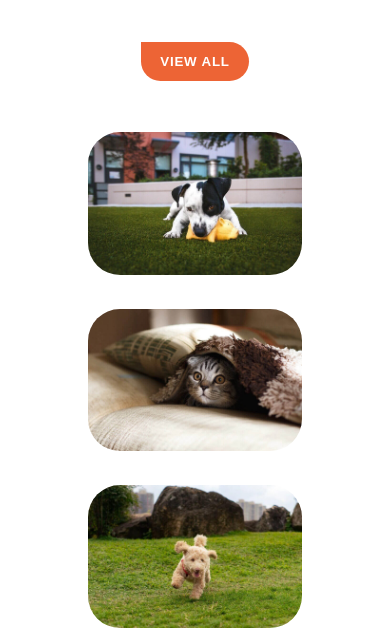
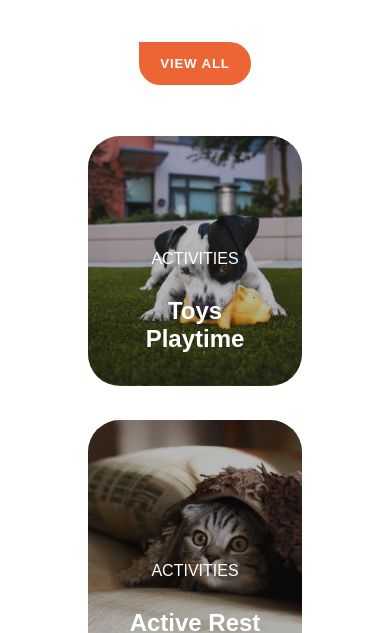
Before and after one commit to IngeHeeringa/202301-w1ch4-inge-heeringa, a website built with Parcel: page src/index.html in a window 390 px wide. Shown: the part 234-867 px from the top of the page. Built offline with nearby package versions, Linux system fonts and the light colour scheme; a small style sheet from the web is missing.

Commit message:
Style pet-cards text content and positioning

```diff
--- a/src/css/styles.css
+++ b/src/css/styles.css
@@ -28,9 +28,17 @@ main {
   min-height: inherit;
   display: flex;
   flex-direction: column;
-  justify-content: space-between;
+  justify-content: center;
   padding: var(--padding-section);
   gap: 3.188rem;
+}
+
+.photo-description__title {
+  margin: 0;
+}
+
+.photo-description__category {
+  text-transform: uppercase;
 }
 
 .button {
@@ -44,6 +52,8 @@ main {
   height: fit-content;
   font-weight: 800;
   letter-spacing: 0.05rem;
+  cursor: pointer;
+  transition: 0.2s;
 }
 
 .activities-info {
@@ -64,27 +74,81 @@ main {
   font-weight: 800;
 }
 
+.activities-info__button {
+  border: 2px solid var(--color-accent);
+}
+
+.activities-info__button:hover {
+  color: var(--color-accent);
+  background-color: transparent;
+}
+
 .pet-cards {
   display: flex;
-  flex-wrap: wrap;
   gap: 1.875rem;
 }
 
 .pet-card {
+  position: relative;
+}
+
+.pet-card__text {
+  border-radius: 2rem;
+  padding: 2rem;
+  position: absolute;
+  display: flex;
+  flex-direction: column;
+  align-items: center;
+  justify-content: center;
+  top: 0;
+  bottom: 0.3rem;
+  left: 0;
+  right: 0;
+  background-color: rgba(17, 17, 17, 0.3);
+  color: #fff;
+  opacity: 0;
+  gap: 1.8rem;
+
+  transition: 0.2s;
+}
+
+.pet-card:hover .pet-card__text {
+  opacity: 1;
 }
 
 .pet-card__photo {
   width: 100%;
+  object-fit: cover;
+  max-height: 20rem;
   border-radius: 2rem;
 }
 
-@media screen and (max-width: 600px) {
+@media (max-width: 600px) {
   * {
     text-align: center;
+  }
+
+  main {
+    justify-content: space-between;
   }
 
   .activities-info {
     flex-direction: column;
     gap: 2.813rem;
   }
+
+  .pet-cards {
+    flex-wrap: wrap;
+  }
+
+  .pet-card__photo {
+    min-width: 10rem;
+    object-fit: cover;
+    height: 250px;
+  }
+
+  .pet-card__text {
+    opacity: 1;
+    justify-content: flex-end;
+  }
 }
--- a/src/index.html
+++ b/src/index.html
@@ -20,10 +20,28 @@
       <button class="activities-info__button button">View all</button>
     </section>
     <section class="pet-cards">
-      <article class="pet-card"><img class="pet-card__photo" src="img/01.jpg" alt="Puppy biting in a toy"></article>
-      <article class="pet-card"><img class="pet-card__photo" src="img/02.jpg"
-          alt="Cat looking curiously from under a blanket"></article>
-      <article class="pet-card"><img class="pet-card__photo" src="img/03.jpg" alt="Dog running in a field"></article>
+      <article class="pet-card">
+        <img class="pet-card__photo" src="img/01.jpg" alt="Puppy biting in a toy" width="900" height="600">
+        <div class="pet-card__text">
+          <span class="photo-description__category">Activities</span>
+          <h2 class="photo-description__title">Toys Playtime</h2>
+        </div>
+      </article>
+      <article class="pet-card">
+        <img class="pet-card__photo" src="img/02.jpg" alt="Cat looking curiously from under a blanket" width="900"
+          height="600">
+        <div class="pet-card__text">
+          <span class="photo-description__category">Activities</span>
+          <h2 class="photo-description__title">Active Rest</h2>
+        </div>
+      </article>
+      <article class="pet-card">
+        <img class="pet-card__photo" src="img/03.jpg" alt="Dog running in a field" width="900" height="600">
+        <div class="pet-card__text photo-description">
+          <span class="photo-description__category">Activities</span>
+          <h2 class="photo-description__title">Game Walks</h2>
+        </div>
+      </article>
     </section>
   </main>
 </body>
```
